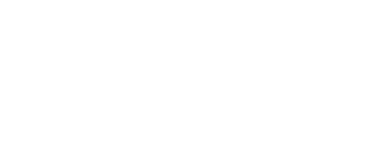
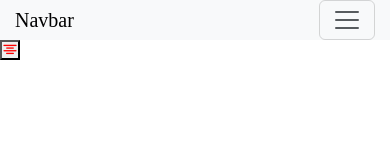
Before and after one commit to thanhtin4401/Bootstrap-setup, a plain HTML site: page index.html in a window 390 px wide. Drawn offline with nearby package versions, Linux system fonts and the light colour scheme.

Commit message:
complete set up

```diff
--- a/index.html
+++ b/index.html
@@ -5,11 +5,39 @@
     <meta charset="UTF-8" />
     <meta http-equiv="X-UA-Compatible" content="IE=edge" />
     <meta name="viewport" content="width=device-width, initial-scale=1.0" />
+    <!-- Bootstrap setup -->
     <link rel="stylesheet" href="https://cdn.jsdelivr.net/npm/bootstrap@5.3.2/dist/css/bootstrap.min.css" />
     <script src="https://cdn.jsdelivr.net/npm/bootstrap@5.3.2/dist/js/bootstrap.bundle.min.js"></script>
+
+    <!-- for icons  -->
+    <link rel="stylesheet" href="https://unicons.iconscout.com/release/v4.0.0/css/line.css" />
+
+    <!-- custom css  -->
+    <link rel="stylesheet" href="./styles.css" />
     <title>Document</title>
 </head>
 
-<body></body>
+<body>
+    <nav class="navbar navbar-expand-lg navbar-light bg-light container">
+        <a class="navbar-brand" href="#">Navbar</a>
+        <button class="navbar-toggler" type="button" data-toggle="collapse" data-target="#navbarNavAltMarkup" aria-controls="navbarNavAltMarkup" aria-expanded="false" aria-label="Toggle navigation">
+        <span class="navbar-toggler-icon"></span>
+      </button>
+        <div class="collapse navbar-collapse" id="navbarNavAltMarkup">
+            <div class="navbar-nav">
+                <a class="nav-item nav-link active" href="#">Home <span class="sr-only">(current)</span></a
+          >
+          <a class="nav-item nav-link" href="#">Features</a>
+                <a class="nav-item nav-link" href="#">Pricing</a>
+                <a class="nav-item nav-link disabled" href="#">Disabled</a>
+            </div>
+        </div>
+    </nav>
+
+    <!-- Example Icon -->
+    <button class="btn-icon">
+      <i class="uil uil-align-center"></i>
+    </button>
+</body>
 
 </html>
--- a/styles.css
+++ b/styles.css
@@ -0,0 +1,226 @@
+@import url("https://fonts.googleapis.com/css2?family=Roboto:ital,wght@0,100;0,300;0,400;0,500;0,700;0,900;1,400;1,700&display=swap");
+
+* {
+  padding: 0;
+  margin: 0;
+  box-sizing: border-box;
+  font-family: "roboto", sans-serif;
+  font-weight: 400;
+  line-height: 1.6;
+}
+
+/* SetUp color */
+:root {
+  --backgound-button-gradient: linear-gradient(
+    to right,
+    #f55f8d 0,
+    #f8ae56 51%,
+    #f55f8d 100%
+  );
+  --background-size: 200%;
+  --text-pink-color: #f55f8d;
+  --text-bold-black-color: black;
+  --text-black-color: #636363;
+  --white-color: white;
+  --animate-duration: 2s;
+  --animate-delay: 1s;
+  --animate-repeat: 1;
+}
+
+/* Reset css */
+
+html,
+body,
+div,
+span,
+applet,
+object,
+iframe,
+h1,
+h2,
+h3,
+h4,
+h5,
+h6,
+p,
+blockquote,
+pre,
+a,
+abbr,
+acronym,
+address,
+big,
+cite,
+code,
+del,
+dfn,
+em,
+img,
+ins,
+kbd,
+q,
+s,
+samp,
+small,
+strike,
+strong,
+sub,
+sup,
+tt,
+var,
+b,
+u,
+i,
+center,
+dl,
+dt,
+dd,
+ol,
+ul,
+li,
+fieldset,
+form,
+label,
+legend,
+table,
+caption,
+tbody,
+tfoot,
+thead,
+tr,
+th,
+td,
+article,
+aside,
+canvas,
+details,
+embed,
+figure,
+figcaption,
+footer,
+header,
+hgroup,
+menu,
+nav,
+output,
+ruby,
+section,
+summary,
+time,
+mark,
+audio,
+video {
+  margin: 0;
+  padding: 0;
+  border: 0;
+  font-size: 100%;
+  font: inherit;
+  vertical-align: baseline;
+}
+/* HTML5 display-role reset for older browsers */
+article,
+aside,
+details,
+figcaption,
+figure,
+footer,
+header,
+hgroup,
+menu,
+nav,
+section {
+  display: block;
+}
+body {
+  line-height: 1;
+}
+ol,
+ul {
+  list-style: none;
+}
+blockquote,
+q {
+  quotes: none;
+}
+blockquote:before,
+blockquote:after,
+q:before,
+q:after {
+  content: "";
+  content: none;
+}
+table {
+  border-collapse: collapse;
+  border-spacing: 0;
+}
+
+/* Responsive SetUp */
+
+/*
+Responsive default of Bootstrap
+col-xs: <= 768
+col-sm: >= 768
+col-md: >= 992
+col-lg: >= 1200
+*/
+
+@media screen and (min-width: 992px) {
+  .menu-toggle {
+    display: none;
+  }
+}
+
+@media (min-width: 1500px) {
+  .container {
+    max-width: 1368px;
+  }
+}
+
+@media (min-width: 2100px) {
+  .container {
+    max-width: 1400px;
+  }
+  p,
+  body,
+  button,
+  input {
+    font-size: 18px;
+    line-height: 32px;
+  }
+}
+
+/* Example Icon */
+.btn-icon {
+  color: red;
+}
+
+@media (max-width: 1399px) {
+}
+
+@media (max-width: 1199px) {
+}
+
+@media (max-width: 991px) {
+}
+
+@media (max-width: 575px) {
+  .container,
+  .container-fluid {
+    padding: 0 30px;
+  }
+}
+
+@media (max-width: 400px) {
+  .container,
+  .container-fluid {
+    padding: 0 15px;
+  }
+}
+
+/* ************************** */
+
+@media screen and (min-width: 992px) {
+}
+
+@media (max-width: 991px) {
+}
```
